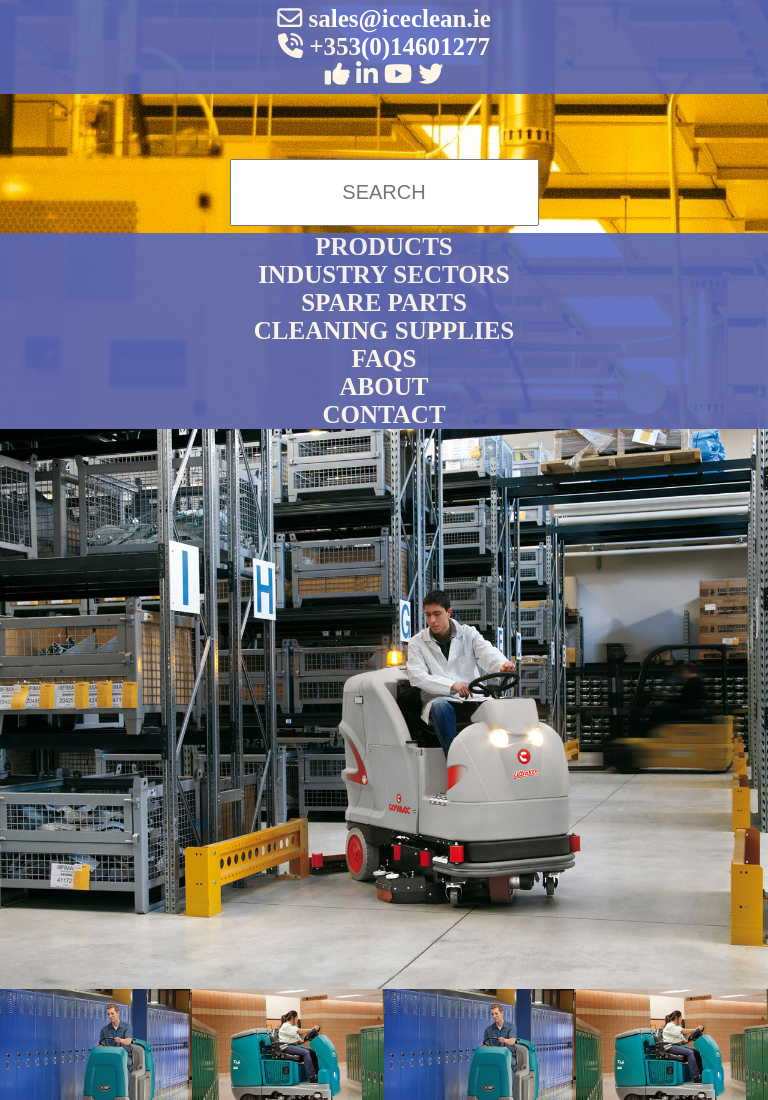
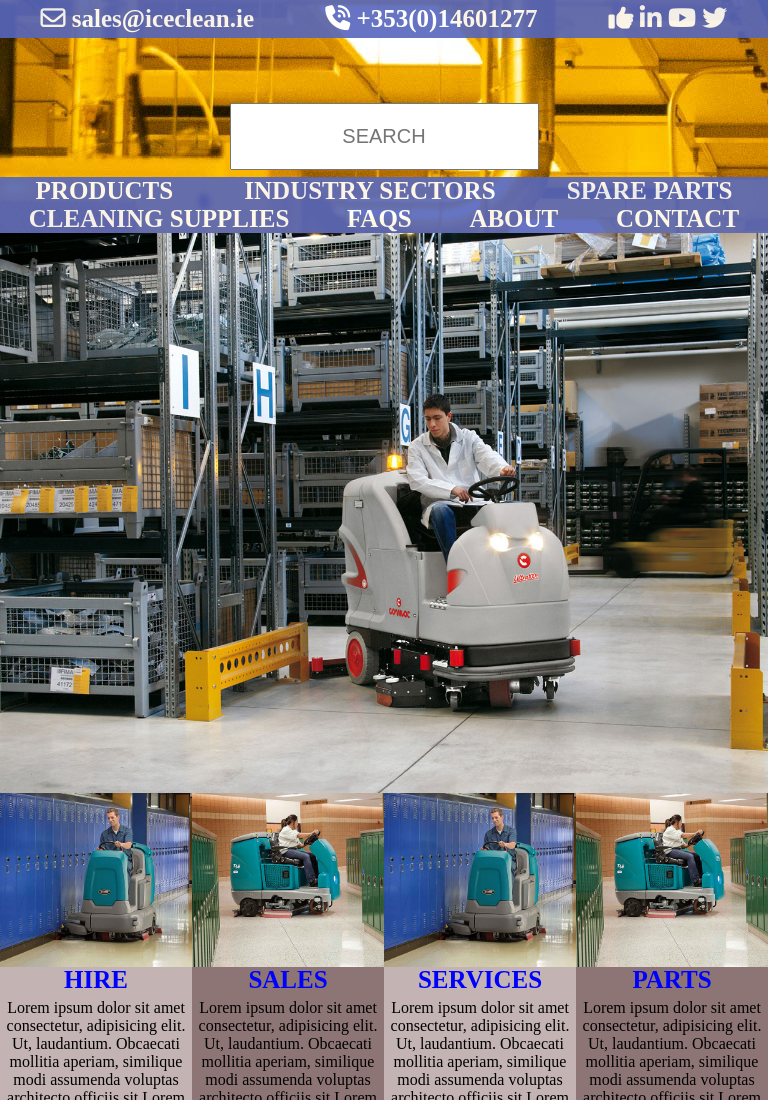
Before and after one commit to Archanaanish/ArchanaAnish_Project-3, a plain HTML site: page template.html in a window 768 px wide. Shown: the top 1100 px of the page. Drawn offline with Linux system fonts and the light colour scheme.

Commit message:
Add files via upload

```diff
--- a/template.css
+++ b/template.css
@@ -264,13 +264,13 @@ body{
 
                                   }
                                   .section1{
-                                  flex-direction: column;
+                                 flex-direction:column;
                                   }
                                   .section2{
                                    flex-direction: column;
                                    }
                                  .navbar{
-                                   flex-direction: column;
+                                  flex-direction: column;
                                    }
                                   .section3{
                                    flex-direction: column;
@@ -310,13 +310,17 @@ body{
 
                                   }
                                   .section1{
-                                  flex-direction: column;
+                                  width: 100%;
+
                                   }
                                   .section2{
-                                   flex-direction: column;
+                                  flex-direction: column;
                                    }
                                  .navbar{
-                                   flex-direction: column;
+                                  width: 100%;
+                                  flex-wrap: wrap;
+
+
                                    }
                                   .section3{
                                    flex-direction: column;
```
